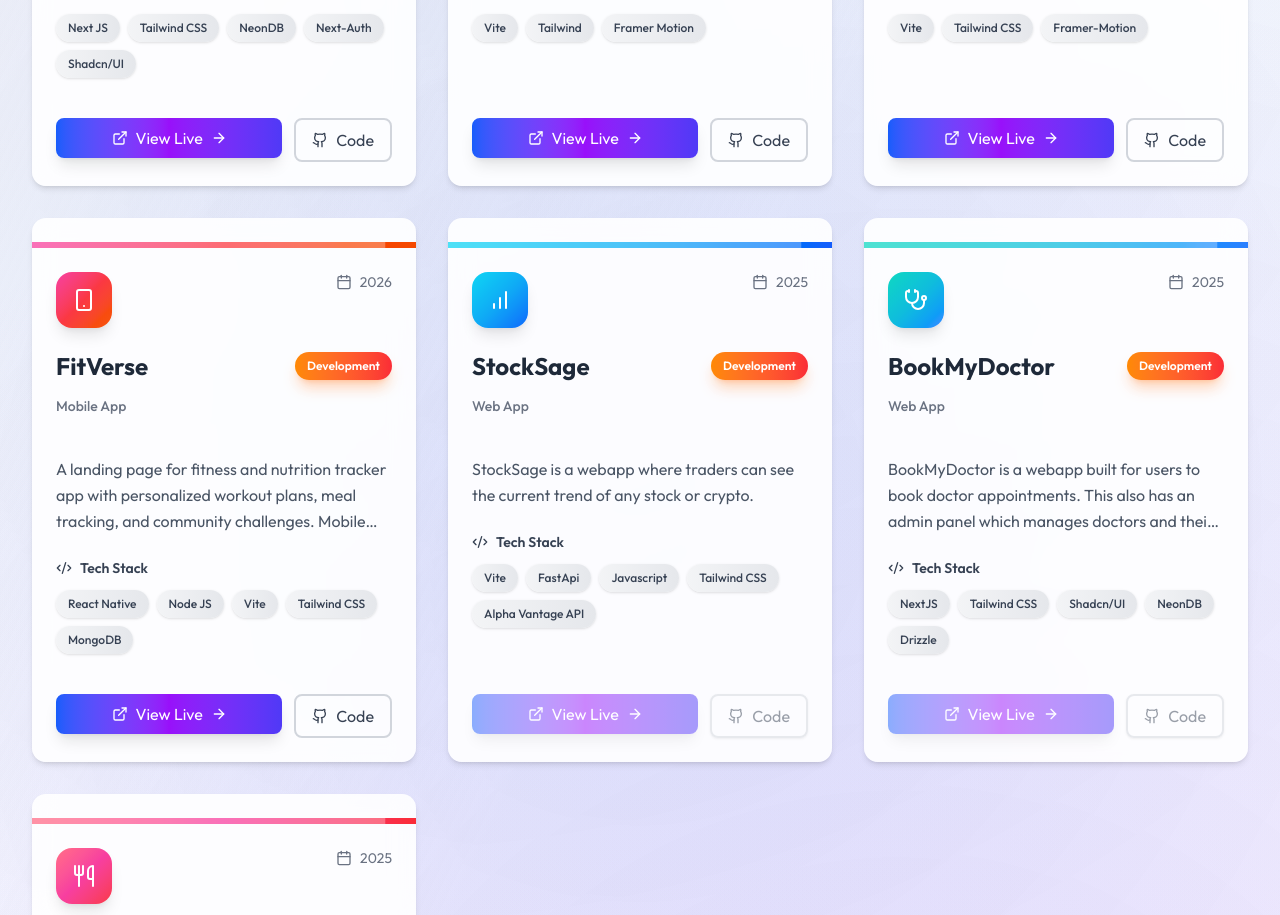
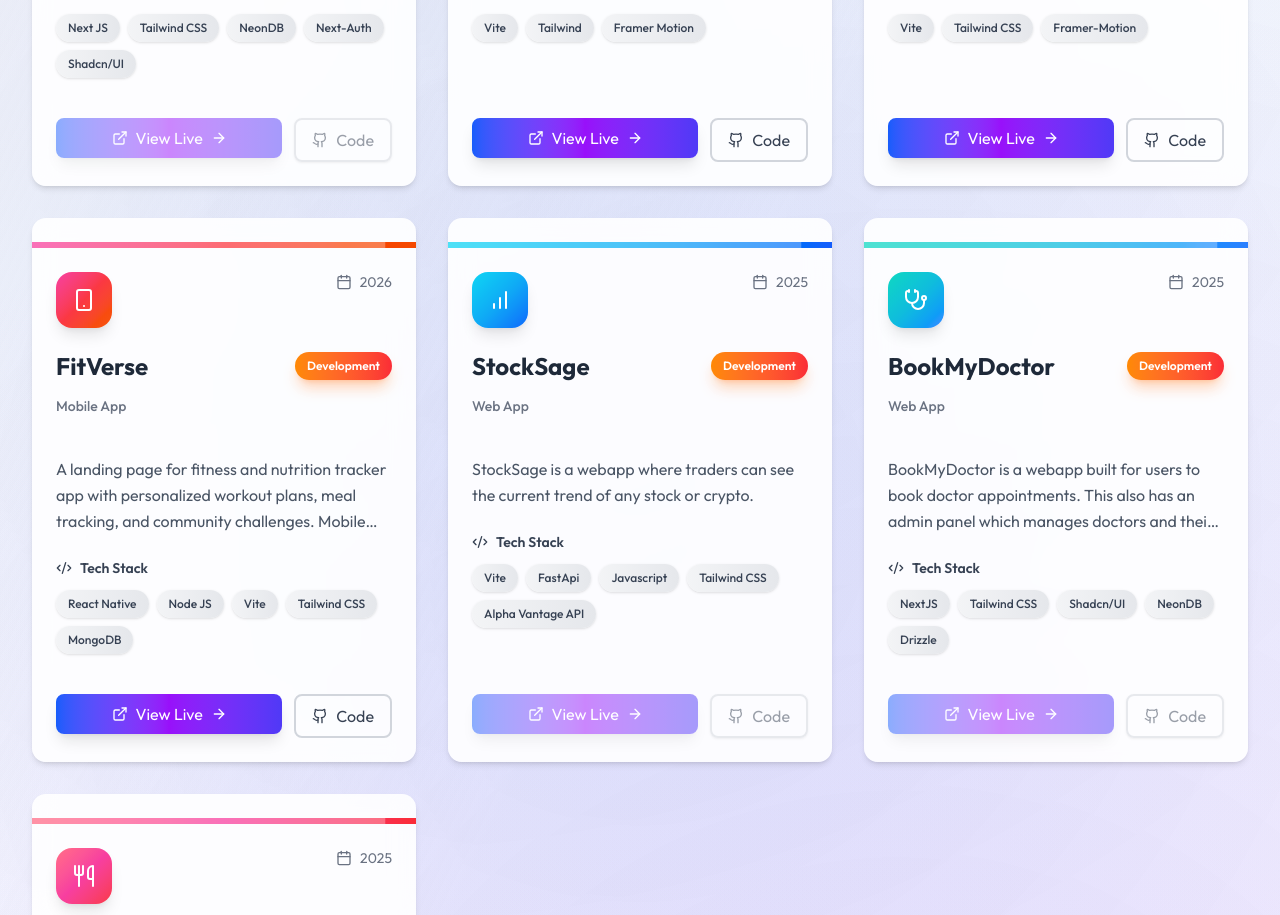
Before and after one commit to chiragRane-Projects/Portfolio, a React (Vite) app: page / in a window 1280 px wide. Shown: the part 2627-3542 px from the top of the page. Built offline with nearby package versions, Linux system fonts and the light colour scheme.

Commit message:
project changes

```diff
--- a/src/components/Projects.jsx
+++ b/src/components/Projects.jsx
@@ -8,8 +8,8 @@ const projects = [
   {
     title: 'FinBuddy',
     description: 'Finbuddy is an expense tracker which helps users keep a control on their expenses within a specified budget.',
-    link: 'https://finbuddy-omega.vercel.app/',
-    github: 'https://github.com/chiragRane-Projects/xpensify_backend.git',
+    link: '#',
+    github: '#',
     tech: ['Next JS', 'Tailwind CSS', 'NeonDB', 'Next-Auth', 'Shadcn/UI'],
     category: 'Web App',
     year: '2025',
```
